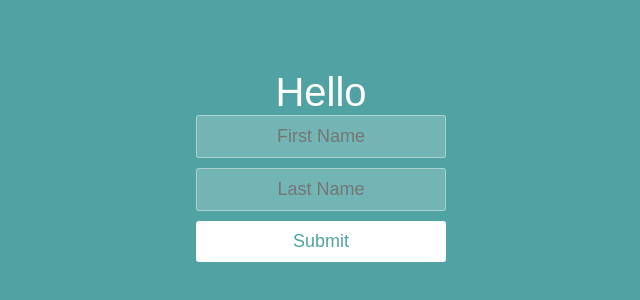
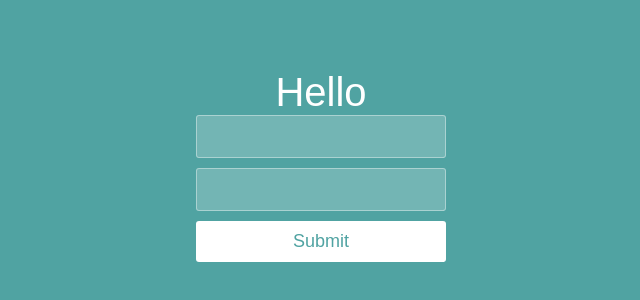
Before and after one commit to MarceloMSilveira/my-react-app, a React (Vite) app: page / in a window 1280 px wide. Shown: the part 138-438 px from the top of the page, without its empty margins (319-959 px from the left). Built offline with nearby package versions, Linux system fonts and the light colour scheme.

Commit message:
set fName and lName separately

```diff
--- a/index.html
+++ b/index.html
@@ -3,7 +3,7 @@
   <head>
     <meta charset="UTF-8" />
     <meta name="viewport" content="width=device-width, initial-scale=1.0" />
-    <title>MS1 - REACT - EVENT - HANDLING</title>
+    <title>MS1 - COMPLEX STATES</title>
     <link rel="stylesheet" href="/styles.css">
   </head>
   <body>
--- a/src/components/App.jsx
+++ b/src/components/App.jsx
@@ -2,12 +2,33 @@ import { useState } from "react";
 
 function App() {
 
+  const [fName,setFName] = useState(" ")
+  const [lName,setLName] = useState(" ")
+
+  function handleChangeFName(evt) {
+    setFName(evt.target.value)
+  }
+
+  function handleChangeLName(evt) {
+    setLName(evt.target.value)
+  }
+
   return (
     <div className="container">
-      <h1>Hello</h1>
+      <h1>Hello {fName} {lName}</h1>
       <form>
-        <input name="fName" placeholder="First Name" />
-        <input name="lName" placeholder="Last Name" />
+        <input
+          name="fName"
+          placeholder="First Name"
+          onChange={handleChangeFName}
+          value={fName}
+        />
+        <input
+          name="lName"
+          placeholder="Last Name"
+          onChange={handleChangeLName}
+          value={lName}
+        />
         <button>Submit</button>
       </form>
     </div>
@@ -15,9 +36,3 @@ function App() {
 }
 
 export default App;
-
-// If you're running this locally in VS Code use the commands:
-// npm install
-// to install the node modules and
-// npm run dev
-// to launch your react project in your browser
```
